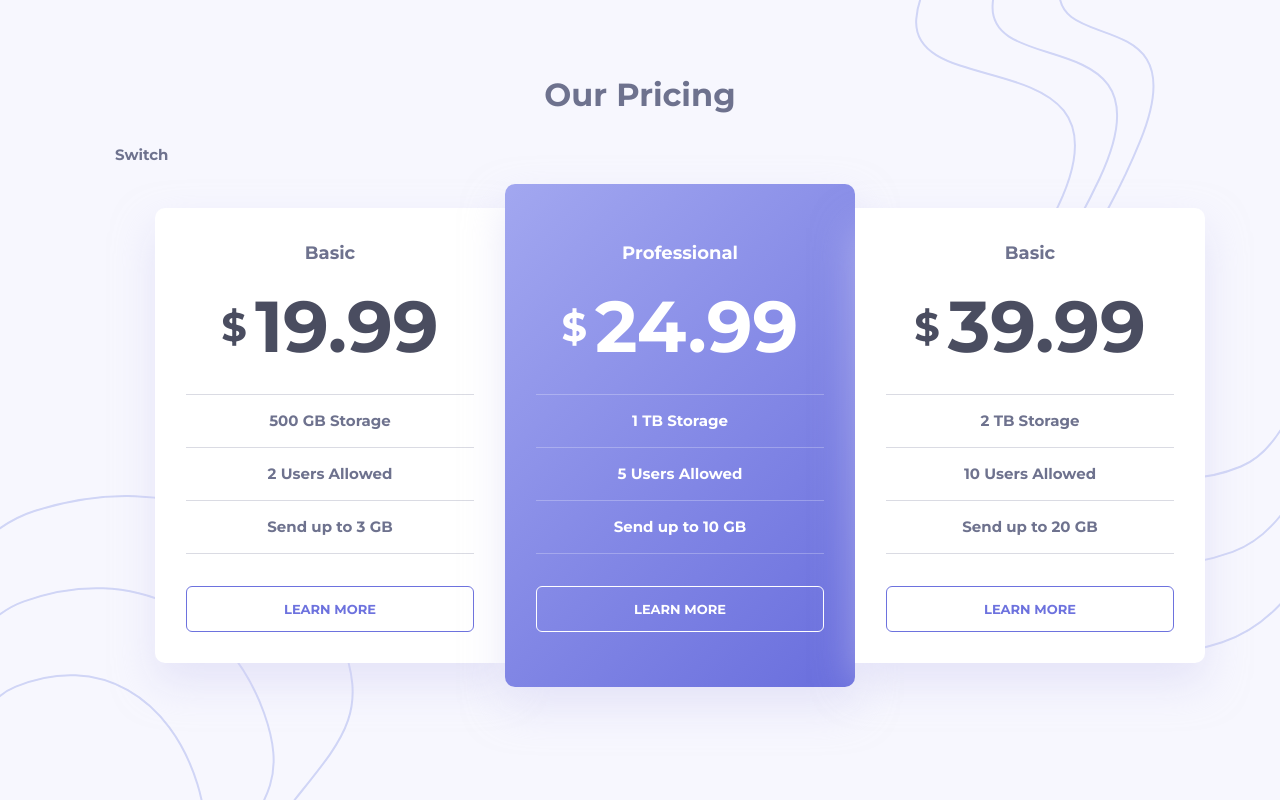
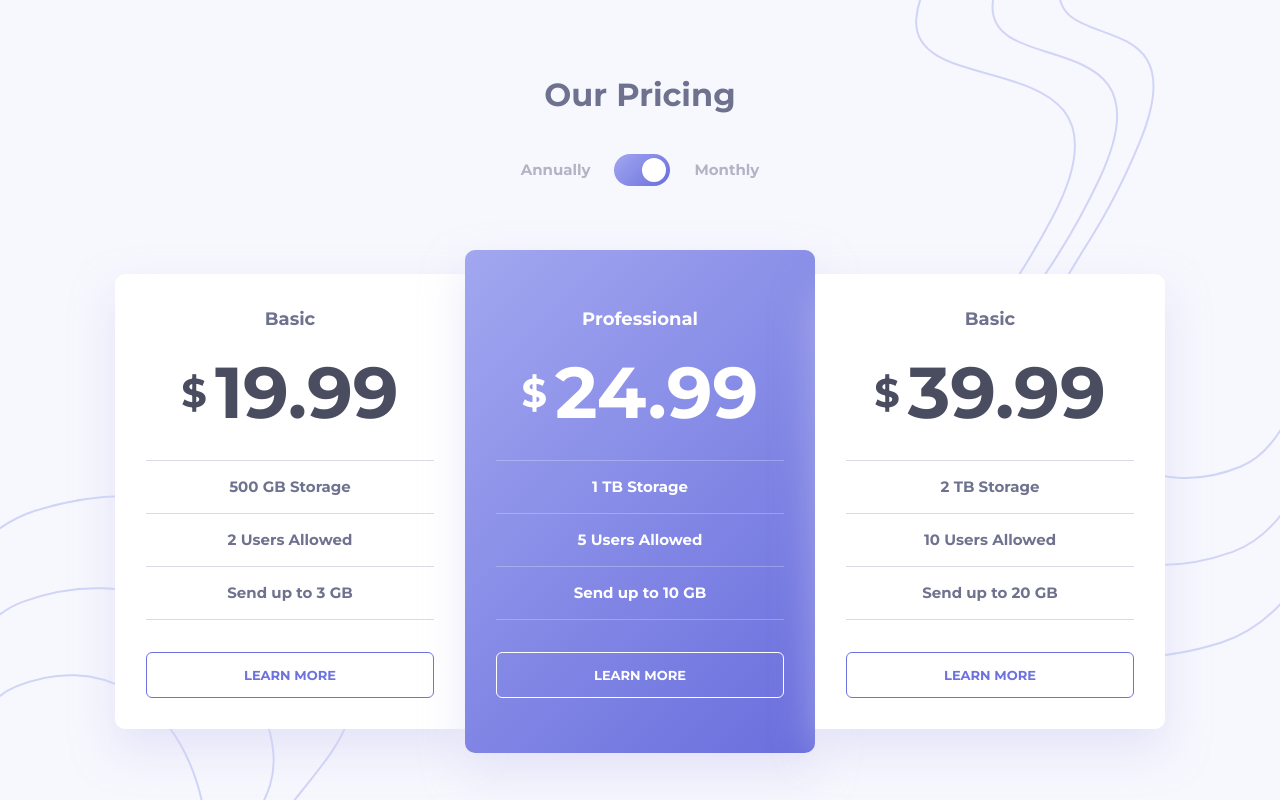
Before and after one commit to sherov-eldor/Pricing-component-with-toggle, a plain HTML site: page index.html in a window 1280 px wide. Drawn offline with Linux system fonts and the light colour scheme.

Commit message:
update paymrnt period change

```diff
--- a/index.html
+++ b/index.html
@@ -22,7 +22,20 @@
     <main class="main-content">
       <div class="container">
         <h2 class="pricing-title">Our Pricing</h2>
-        <div>Switch</div>
+        <form class="pricing-switch" action="https://echo.htmlacademy.ru" method="get">
+          <div class="switch">
+            <input class="switch-input-annual visuallyhidden" type="radio" name="payment_period" value="annual" id="annual-payment-radio">
+            <input class="switch-input-monthly visuallyhidden" checked type="radio" name="payment_period" value="monthly" id="monthly-payment-radio">
+            <label class="switch-label" for="annual-payment-radio">Annually</label>
+            <div class="switch-controller">
+              <div class="switch-circle">
+                <label class="switch-control-annually" for="annual-payment-radio"></label>
+                <label class="switch-control-monthly" for="monthly-payment-radio"></label>
+              </div>
+            </div>
+            <label class="switch-label" for="monthly-payment-radio">Monthly</label>
+          </div>
+        </form>
         <section class="pricing">
           <h2 class="visuallyhidden">Pricing</h2>
           <ul class="pricing-list">
@@ -31,8 +44,9 @@
                 class="pricing-item-inner pricing-item-inner-first pricing-item-inner-white"
               >
                 <h3 class="pricing-item-heading">Basic</h3>
-                <p class="pricing-item-price">
-                  <span class="pricing-item-price-currency">$</span>19.99
+                <p class="pricing-item-price" data-price-monthly="19.99" data-price-annual="199.99">
+                  <span class="pricing-item-price-currency">$</span>
+                  <span class="pricing-item-price-value">19.99</span>
                 </p>
                 <ul class="pricing-item-info-list">
                   <li class="pricing-item-info-item">500 GB Storage</li>
@@ -45,8 +59,9 @@
             <li class="pricing-item">
               <div class="pricing-item-inner pricing-item-inner-coldLips">
                 <h3 class="pricing-item-heading">Professional</h3>
-                <p class="pricing-item-price">
-                  <span class="pricing-item-price-currency">$</span>24.99
+                <p class="pricing-item-price" data-price-monthly="24.99" data-price-annual="249.99">
+                  <span class="pricing-item-price-currency">$</span>
+                  <span class="pricing-item-price-value">24.99</span>
                 </p>
                 <ul class="pricing-item-info-list">
                   <li class="pricing-item-info-item">1 TB Storage</li>
@@ -61,8 +76,9 @@
                 class="pricing-item-inner pricing-item-inner-last pricing-item-inner-white"
               >
                 <h3 class="pricing-item-heading">Basic</h3>
-                <p class="pricing-item-price">
-                  <span class="pricing-item-price-currency">$</span>39.99
+                <p class="pricing-item-price" data-price-monthly="39.99" data-price-annual="399.99">
+                  <span class="pricing-item-price-currency">$</span>
+                  <span class="pricing-item-price-value">39.99</span>
                 </p>
                 <ul class="pricing-item-info-list">
                   <li class="pricing-item-info-item">2 TB Storage</li>
@@ -76,5 +92,7 @@
         </section>
       </div>
     </main>
+
+    <script src="./main.js"></script>
   </body>
 </html>
--- a/main.js
+++ b/main.js
@@ -0,0 +1,18 @@
+const elPaymentPeriodRadios = document.querySelectorAll('[name="payment_period"]')
+const elPaymentPrice = document.querySelectorAll('.pricing-item-price-value')
+
+elPaymentPeriodRadios.forEach(radio =>
+    radio.addEventListener('change', (e) => {
+        const radio = e.target.value
+
+        if(radio === 'annual') {
+            elPaymentPrice.forEach((price)=>{
+                price.textContent = price.closest('.pricing-item-price').dataset.priceAnnual
+            })
+        } else {
+            elPaymentPrice.forEach((price)=>{
+                price.textContent = price.closest('.pricing-item-price').dataset.priceMonthly
+            })
+        }
+    })
+)
--- a/styles/style.css
+++ b/styles/style.css
@@ -56,23 +56,74 @@ body {
   font-size: 32px;
   line-height: 39px;
   text-align: center;
+  margin: 0;
+  margin-bottom: 40px;
 }
-.pricing-actions {
-  margin-bottom: 65px;
+
+.pricing-switch {
+  margin-bottom: 64px;
+  text-align: center;
 }
-.btn {
-  background: none;
-  border: none;
+
+.switch {
+  display: flex;
+  justify-content: center;
+  align-items: center;
+}
+
+.switch-label {
+  color: rgb(110, 114, 142, 0.5);
   cursor: pointer;
 }
-.btn-annually {
+
+.switch-label:hover {
+  color: #6e728e;
 }
-.btn-monthly {
+
+.switch-controller {
+  width: 56px;
+  height: 32px;
+  padding: 4px;
+  margin-left: 24px;
+  margin-right: 24px;
+  border-radius: 16px;
+  background: linear-gradient(135deg, #a2a7f0 0%, #696edd 100%);
 }
+
+.switch-circle {
+  width: 24px;
+  height: 24px;
+  border-radius: 50%;
+  background-color: #fff;
+  transition: margin 0.3s ease;
+  position: relative;
+}
+
+.switch-control-annually,
+.switch-control-monthly {
+  position: absolute;
+  top: 0;
+  left: 0;
+  width: 100%;
+  height: 100%;
+  cursor: pointer;
+}
+
+.switch-input-annual:checked ~ .switch-controller .switch-control-monthly,
+.switch-input-monthly:checked ~ .switch-controller .switch-control-annually {
+  z-index: 5;
+}
+
+.switch-input-monthly:checked ~ .switch-controller .switch-circle {
+  margin-left: 24px;
+}
+
 .pricing-list {
   list-style-type: none;
   display: flex;
   align-items: center;
+  padding: 0;
+  margin: 0;
 }
 .pricing-item {
   width: 350px;
```
